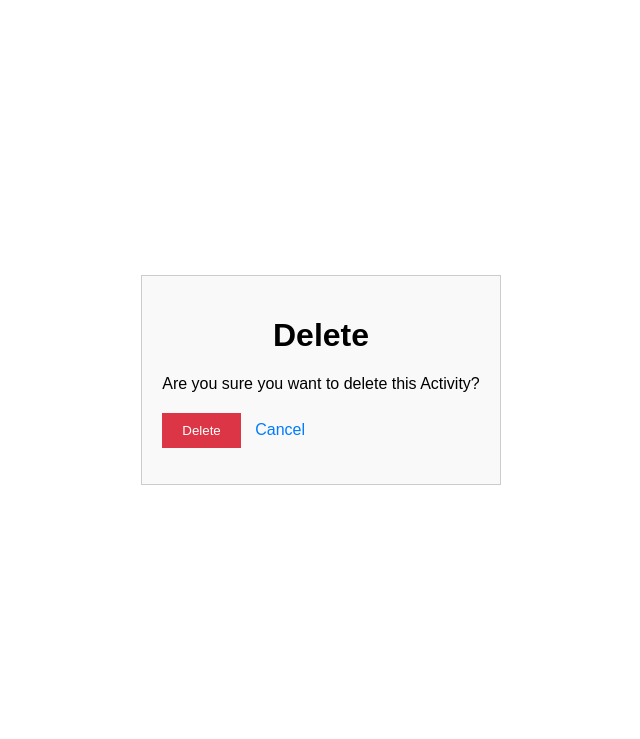
After one commit to Denisganga/Farm_Management_System, a Django app: page /delete_machinerymaintenance/1/2020-01-15/ in a window 1280 px wide. The commit adds this page. Shown: the top 739 px of the page, without its empty margins (319-959 px from the left). Run offline with Django 4.2, Linux system fonts and the light colour scheme; tables that the repository leaves empty hold one stand-in row (values such as "Sample post").

Commit message:
Delete functionality of the maintenance and repair activity

```diff
--- /dev/null
+++ b/homepage/templates/homepage/deletemachinerymaintenance.html
@@ -0,0 +1,64 @@
+<html>
+<head>
+  <title>Delete Machinery Maintenance/RepairActivity</title>
+<style>
+
+
+body {
+    font-family: Arial, sans-serif;
+    margin: 20px;
+    display: flex;
+    justify-content: center;
+    align-items: center;
+    height: 90vh;
+
+  }
+
+  h1 {
+    text-align: center;
+  }
+
+  .delete-container {
+    max-width: 400px;
+    margin: 0 auto;
+    padding: 20px;
+    border: 1px solid #ccc;
+    background-color: #f9f9f9;
+  }
+
+  p {
+    margin-bottom: 20px;
+  }
+
+  .delete-button {
+    padding: 10px 20px;
+    background-color: #dc3545;
+    color: #fff;
+    border: none;
+    cursor: pointer;
+  }
+
+  .cancel-link {
+    margin-left: 10px;
+    color: #007bff;
+    text-decoration: none;
+  }
+
+  .delete-button:hover,
+  .cancel-link:hover {
+    opacity: 0.8;
+  }
+</style>
+</head>
+<body>
+  <div class="delete-container">
+    <h1>Delete </h1>
+    <p>Are you sure you want to delete this Activity?</p>
+    <form method="post">
+      {% csrf_token %}
+      <input class="delete-button" type="submit" value="Delete">
+      <a class="cancel-link" href="{% url 'homepage:show-machinerymaintenance'  Number_plate=machinery_maintenance.machinery.Number_plate %}">Cancel</a>
+    </form>
+  </div>
+</body>
+</html>
--- a/homepage/templates/homepage/showmachinerymaintenance.html
+++ b/homepage/templates/homepage/showmachinerymaintenance.html
@@ -88,7 +88,7 @@
 
         <td>
           <a href=""class="update-link">Update</a>
-          <a href=""class="delete-link">Delete</a >
+          <a href="{%url 'homepage:delete-machinerymaintenance' Number_plate=machinery.Number_plate Date=maintenance.Date|date:'Y-m-d' %}"class="delete-link">Delete</a >
         </td>
       </tr>
       {% endfor %}
--- a/homepage/urls.py
+++ b/homepage/urls.py
@@ -38,7 +38,8 @@ from .views import (
     Delete_machinery_activity,
     Update_machinery_activities,
     Show_machinery_maintenance,
-    Add_machinery_maintenance
+    Add_machinery_maintenance,
+    Delete_machinery_maintenance
 
 )
 
@@ -121,5 +122,7 @@ urlpatterns = [
 
     path('show_machinerymaintenance/<str:Number_plate>/', Show_machinery_maintenance, name='show-machinerymaintenance'),
 
-    path('add_machinerymaintenance/<str:Number_plate>/', Add_machinery_maintenance, name='add-machinerymaintenance')
+    path('add_machinerymaintenance/<str:Number_plate>/', Add_machinery_maintenance, name='add-machinerymaintenance'),
+
+    path('delete_machinerymaintenance/<str:Number_plate>/<slug:Date>/', Delete_machinery_maintenance,name='delete-machinerymaintenance')
 ]
--- a/homepage/views.py
+++ b/homepage/views.py
@@ -343,6 +343,15 @@ def Add_machinery_maintenance(request,Number_plate):
         form=Machinery_maintenanceForm()
     return render(request, 'homepage/addmachinerymaintenance.html',{'machinery':machinery,'form':form})
 
+def Delete_machinery_maintenance(request,Number_plate,Date):
+    machinery_maintenance=get_object_or_404(Machinery_maintenance,machinery__Number_plate=Number_plate,Date=Date)
+    if request.method=='POST':
+        machinery_maintenance.delete()
+        return redirect('homepage:show-machinerymaintenance',Number_plate=machinery_maintenance.machinery.Number_plate)
+
+    return render(request,'homepage/deletemachinerymaintenance.html',{'machinery_maintenance':machinery_maintenance})
+
+
 
 #view function of the livestock section
 from .livestock_form import LivestockForm,Livestock_productionForm
```
